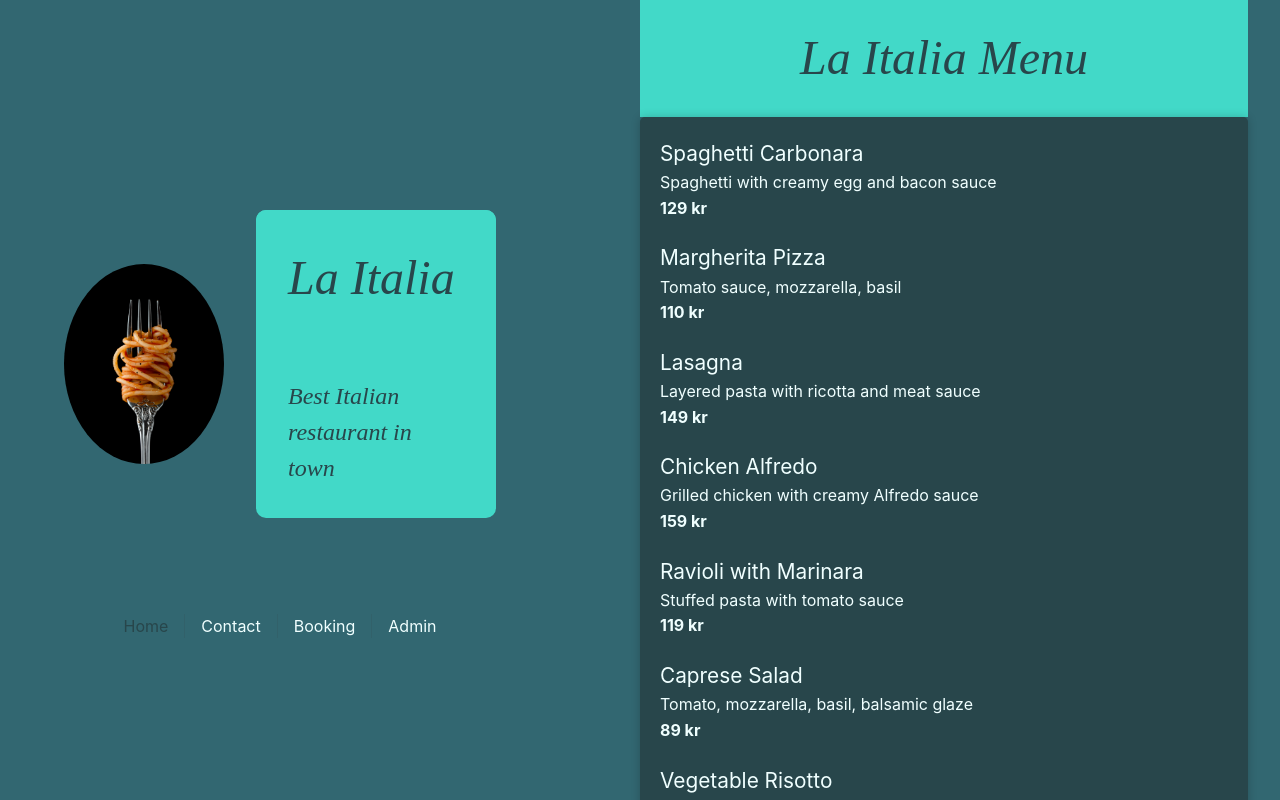
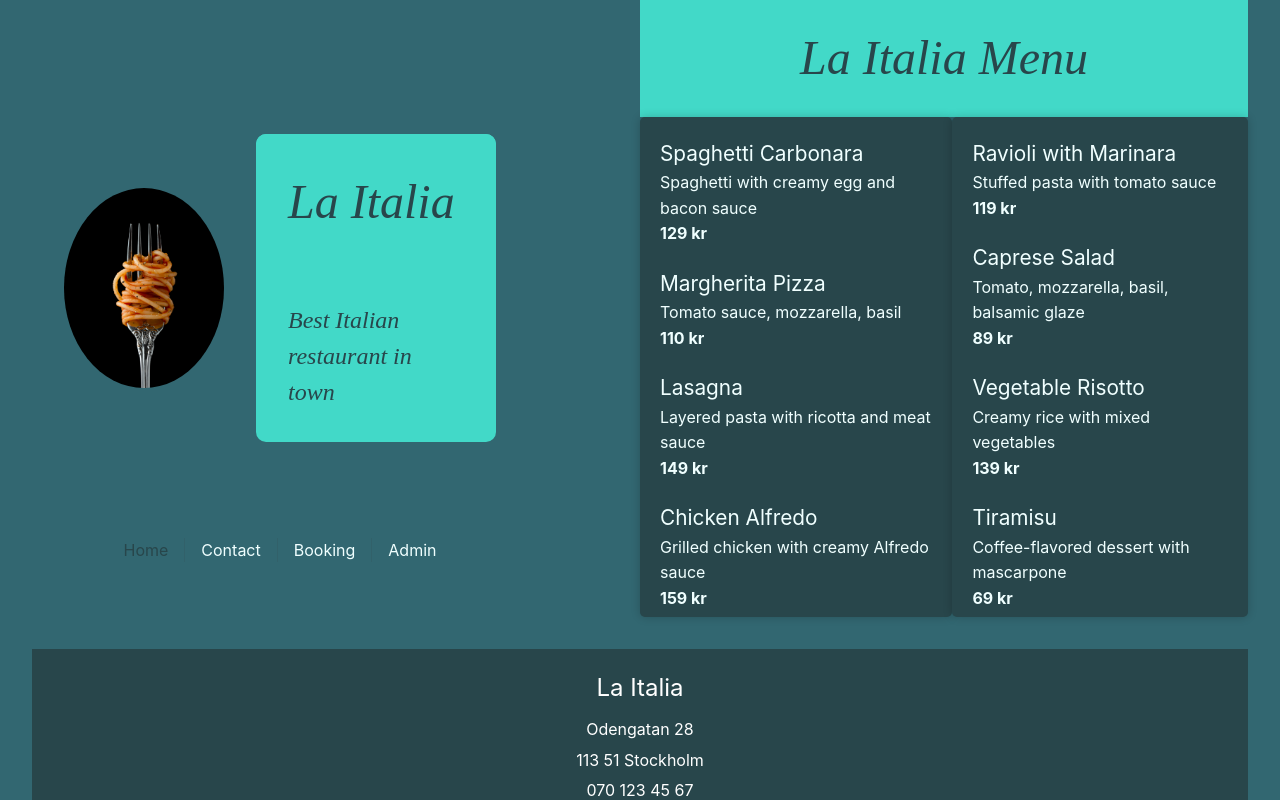
Before and after one commit to jeppeerixon/vue-restaurant, a Vue app: page / in a window 1280 px wide. Shown: the top 800 px of the page. Built offline with nearby package versions, Linux system fonts and the light colour scheme; a web font is replaced by a local one.

Commit message:
💄 Some final styling

```diff
--- a/src/App.vue
+++ b/src/App.vue
@@ -19,7 +19,7 @@ import FooterPage from './components/FooterPage.vue';
       </nav>
     </div>
   </header>
-  <div><RouterView /></div>
+  <div class="routerView"><RouterView /></div>
 
   <footer>
     <FooterPage></FooterPage>
@@ -44,6 +44,13 @@ nav {
   font-size: 12px;
   text-align: center;
   margin-top: 2rem;
+
+}
+
+.routerView {
+  display: flex;
+  align-items: center;
+  justify-content: center;
 }
 
 nav a.router-link-exact-active {
@@ -64,6 +71,9 @@ nav a:first-of-type {
   border: 0;
 }
 
+footer {
+  background-color: #28464B;
+}
 @media (min-width: 1024px) {
   header {
     display: flex;
--- a/src/components/AdminPage.vue
+++ b/src/components/AdminPage.vue
@@ -141,6 +141,7 @@ label {
   padding: 20px;
   display: flex;
   flex-direction: column;
+  margin-top: 2rem;
 }
 
 li {
--- a/src/components/RestaurantMenu.vue
+++ b/src/components/RestaurantMenu.vue
@@ -1,7 +1,9 @@
 <template>
+
        <header>
         <h1>La Italia Menu</h1>
     </header>
+    <div class="menu">
     <div class="menu-container">
         <div class="dish">
             <h2>Spaghetti Carbonara</h2>
@@ -23,6 +25,8 @@
             <p>Grilled chicken with creamy Alfredo sauce</p>
             <p class="price">159 kr</p>
         </div>
+    </div>
+    <div class="column">
         <div class="dish">
             <h2>Ravioli with Marinara</h2>
             <p>Stuffed pasta with tomato sauce</p>
@@ -44,6 +48,7 @@
             <p class="price">69 kr</p>
         </div>
     </div>
+</div>
 </template>
 
 <script setup lang="ts">
@@ -51,6 +56,35 @@
 </script>
 
 <style lang="scss" scoped>
+.menu {
+  display: flex;
+  flex-direction: row;
+  align-items: center;
+}
+
+.menu-container {
+    max-width: 800px;
+    margin: 0 auto;
+    padding: 20px;
+    background-color: #28464B;
+    border-radius: 5px;
+    box-shadow: 0 0 10px rgba(0, 0, 0, 0.2);
+    color: azure;
+    height: 500px;
+    margin-bottom: 2rem;
+        }
+.column {
+    margin: 0 auto;
+    max-width: 800px;
+    padding: 20px;
+    background-color: #28464B;
+    border-radius: 5px;
+    box-shadow: 0 0 10px rgba(0, 0, 0, 0.2);
+    color: azure;
+    height: 500px;
+    margin-bottom: 2rem;
+}
+
 body {
     font-family: Arial, sans-serif;
     background-color: #326771;
@@ -70,15 +104,7 @@
     font-style: italic;
     font-size: 3rem;
         }
-        .menu-container {
-            max-width: 800px;
-            margin: 0 auto;
-            padding: 20px;
-            background-color: #28464B;
-            border-radius: 5px;
-            box-shadow: 0 0 10px rgba(0, 0, 0, 0.2);
-            color: azure;
-        }
+
 .dish {
     margin-bottom: 20px;
         }
--- a/src/views/ContactView.vue
+++ b/src/views/ContactView.vue
@@ -20,11 +20,21 @@
 </script>
 
 <style scoped>
+
+img {
+  margin-top: 1rem;
+}
+
+.contact {
+  color: azure;
+  margin-top: 1rem;
+  margin-bottom: 1rem;
+}
 @media (min-width: 1024px) {
   .contact {
     min-height: 100vh;
     max-width: 150px;
-    color: white;
+    color: azure;
     display: flex;
     flex-direction: column;
     justify-content: center;
--- a/src/views/HomeView.vue
+++ b/src/views/HomeView.vue
@@ -9,3 +9,13 @@ import RestaurantMenu from '@/components/RestaurantMenu.vue';
    <RestaurantMenu></RestaurantMenu>
   </main>
 </template>
+
+
+<style scoped>
+main {
+  max-width: fit-content;
+  display: flex;
+  flex-direction: column;
+}
+
+</style>
```
Lines whose indentation alone changed are shown as unchanged.
